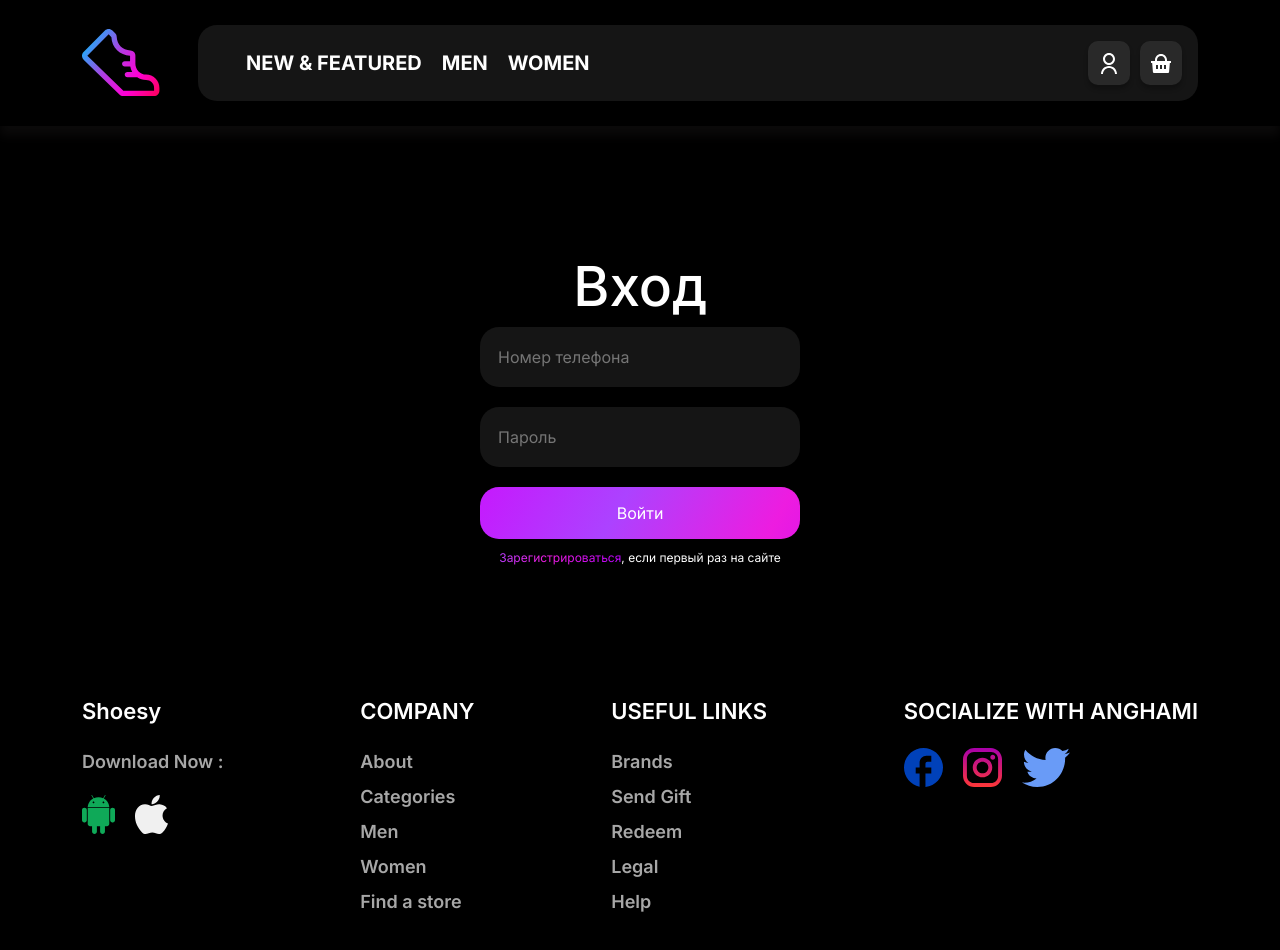
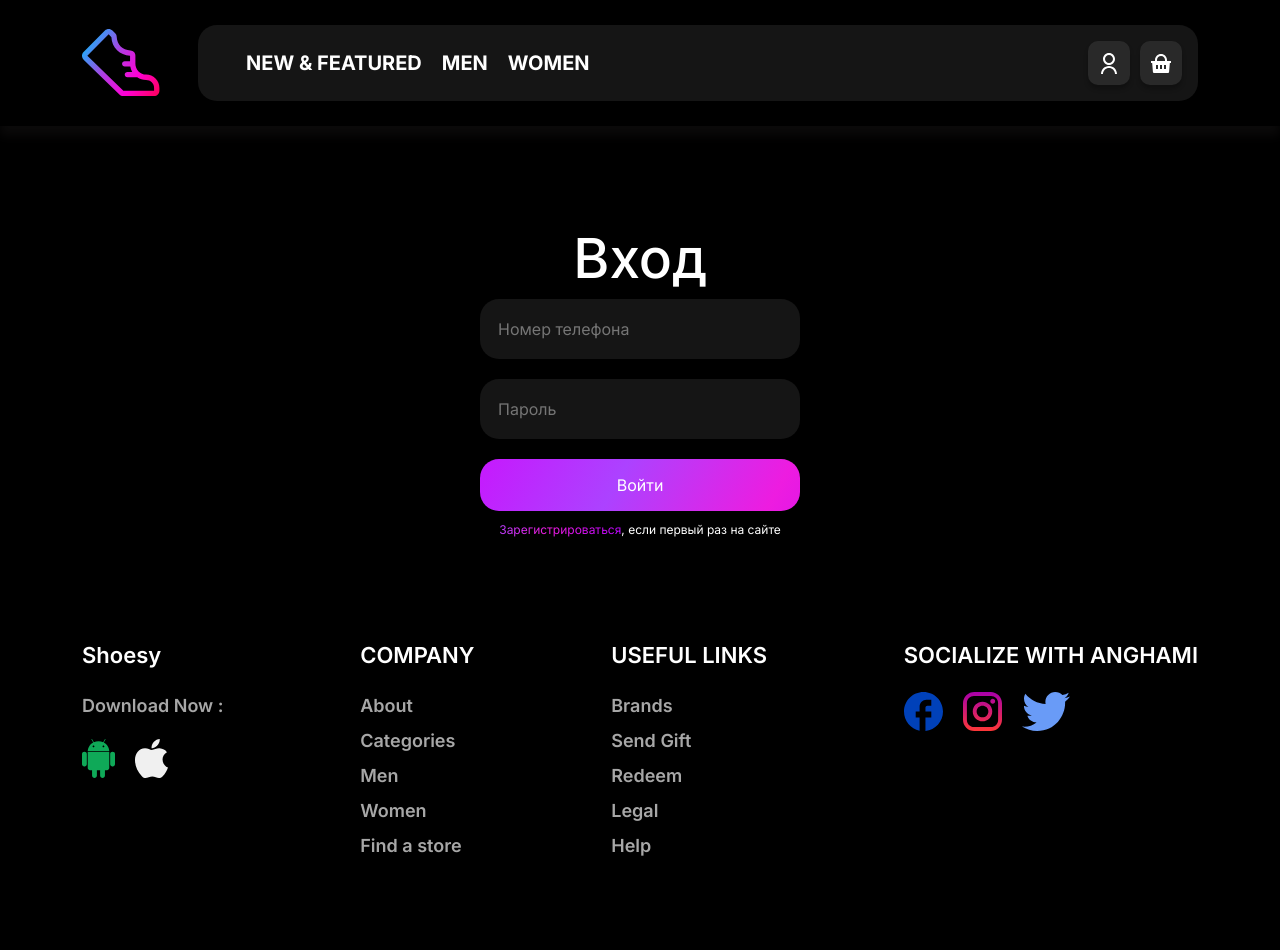
Before and after one commit to normansrgn/graduateWork, a React app: page /log in a window 1280 px wide. Shown: the top 950 px of the page. Built offline with nearby package versions, Linux system fonts and the light colour scheme; the HTML template or start-up script is replaced by a standard one.

Commit message:
burger menu nav

```diff
--- a/src/components/BurgerMenu/__burgermenu.scss
+++ b/src/components/BurgerMenu/__burgermenu.scss
@@ -22,7 +22,7 @@
 }
 
 .burger__content {
-  padding: 35px 0px;
+  padding: 30px 0px;
   height: 100%;
   color: white;
 }
@@ -30,14 +30,14 @@
 .burgerMenu_list {
   display: flex;
   flex-direction: column;
-  gap: 10px;
+  gap: 36px;
 
   a {
     text-decoration: none;
   }
 
   li {
-    font-size: 19px;
+    font-size: 28px;
     color: white;
     text-transform: uppercase;
   }
--- a/src/components/LogReg/__logReg.scss
+++ b/src/components/LogReg/__logReg.scss
@@ -1,5 +1,5 @@
 .login {
-height: 65vh;
+height: 58vh;
 display: flex;
 justify-content: center;
 align-items: center;
```
